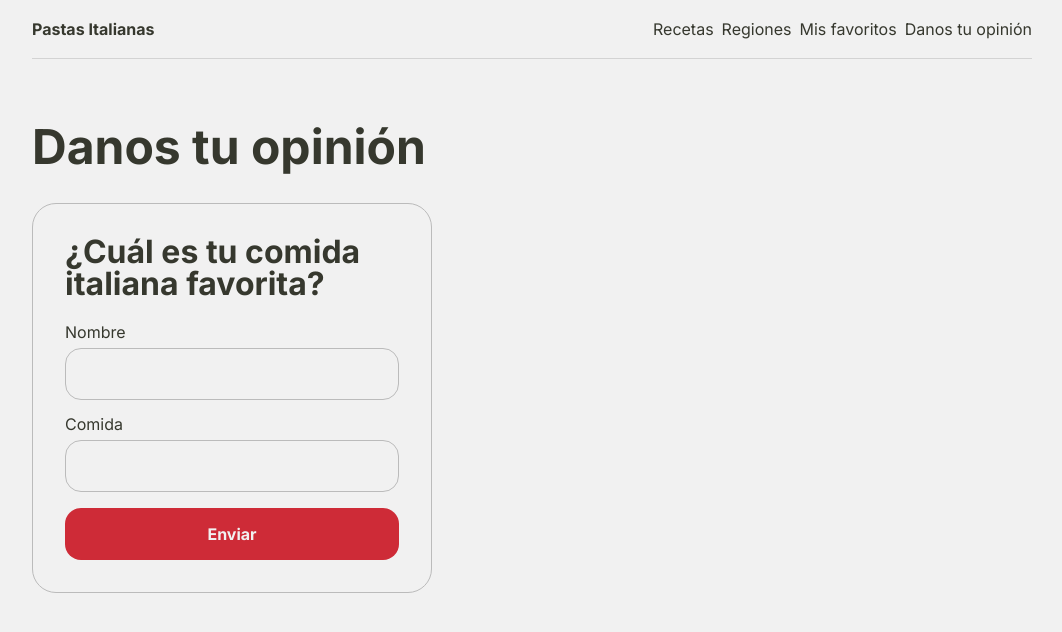
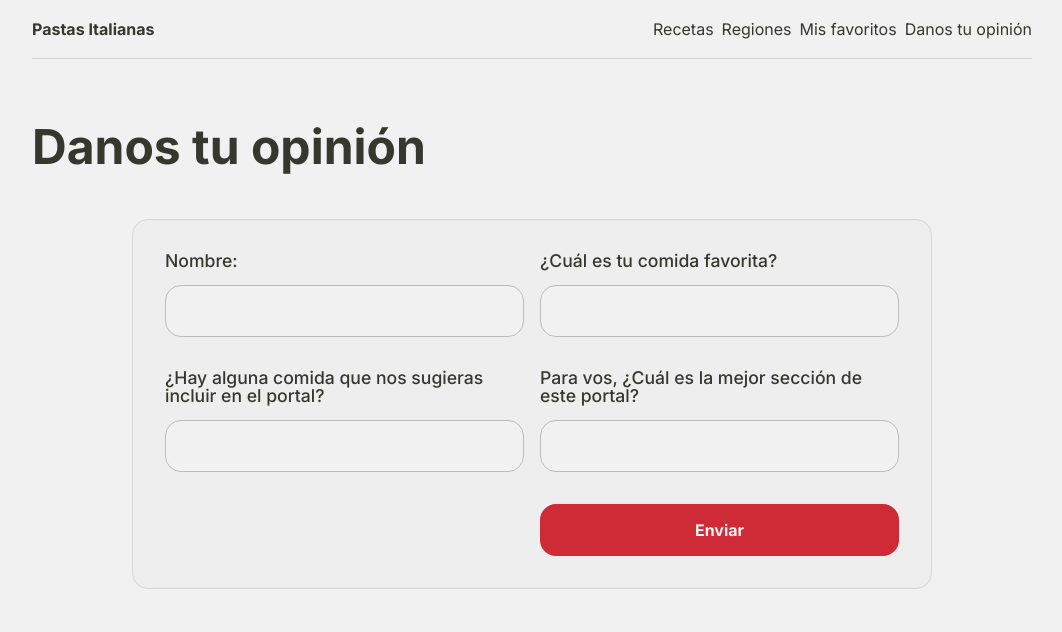
Before and after one commit to lgaieta/comida-italiana, a website: page paginas/formulario.html in a window 1280 px wide. Shown: the whole page, without its empty margins (108-1170 px from the left). Drawn offline with Linux system fonts and the light colour scheme.

Commit message:
Added more questions to formulario

```diff
--- a/css/formulario.css
+++ b/css/formulario.css
@@ -1,18 +1,29 @@
 form {
+    display: grid;
+    grid-template-columns: 1fr 1fr;
+    gap: 2rem 1rem;
+    width: 80%;
+    align-self: center;
+    border: 1px solid #d6d6d6;
+    border-radius: 1rem;
+    padding: 2rem;
+    margin-top: 1rem;
+    background-color: #eeeeee;
+}
+
+.question {
     display: flex;
     flex-direction: column;
-    max-width: 400px;
-    border: 1px solid #bbbbbb;
-    border-radius: 1.5rem;
-    padding: 2rem;
+    gap: 1rem;
 }
 
-form h2 {
-    margin: 0 0 1.5rem 0;
+.question label {
+    font-weight: 500;
+    font-size: 1.1rem;
 }
 
-label {
-    margin-bottom: .5rem;
+.question:last-child {
+    grid-column: 2 / 3;
 }
 
 .input-text {
@@ -32,7 +43,6 @@ label {
 
 .input-text:focus {
     border: 1px solid rgb(134, 134, 134);
-    background-color: #fdfdfd
 }
 
 .input-submit {
--- a/paginas/formulario.html
+++ b/paginas/formulario.html
@@ -24,14 +24,25 @@
   <main>
     <h1 class="main-title">Danos tu opinión</h1>
     <form>
-      <h2>¿Cuál es tu comida italiana favorita?</h2>
-      <label for="name">Nombre</label>
-      <input type="text" id="name" name="username" class="input-text">
-      <br>
-      <label for="recipe">Comida</label>
-      <input type="text" id="recipe" name="recipe" class="input-text">
-      <br>
-      <input type="submit" class="input-submit" value="Enviar">
+      <div class="question">
+        <label for="name">Nombre:</label>
+        <input type="text" name="username" class="input-text">
+      </div>
+      <div class="question">
+        <label for="recipe">¿Cuál es tu comida favorita?</label>
+        <input type="text" name="favorite-food" class="input-text">
+      </div>
+      <div class="question">
+        <label for="recipe">¿Hay alguna comida que nos sugieras incluir en el portal?</label>
+        <input type="text" name="suggestion" class="input-text">
+      </div>
+      <div class="question">
+        <label for="recipe">Para vos, ¿Cuál es la mejor sección de este portal?</label>
+        <input type="text" name="suggestion" class="input-text">
+      </div>
+      <div class="question">
+        <input type="submit" class="input-submit" value="Enviar">
+      </div>
     </form>
   </main>
 </body>
```
